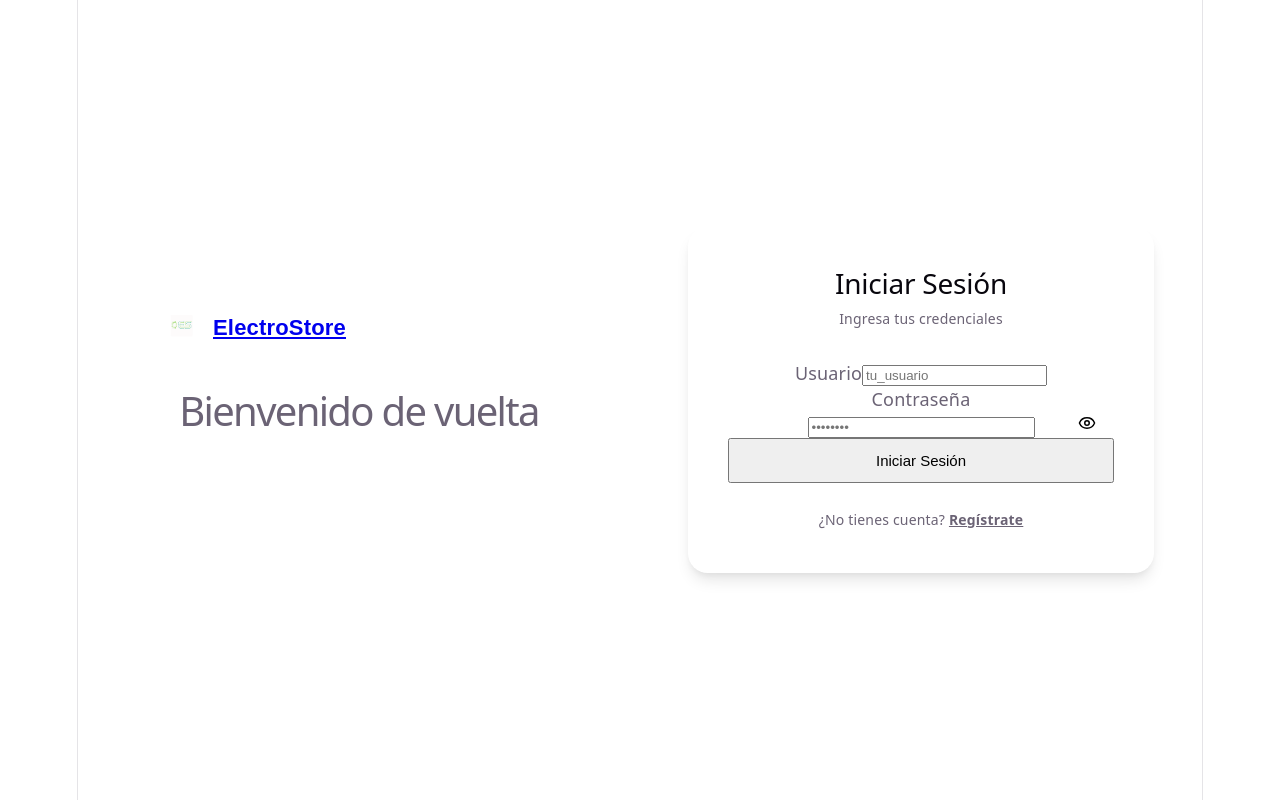
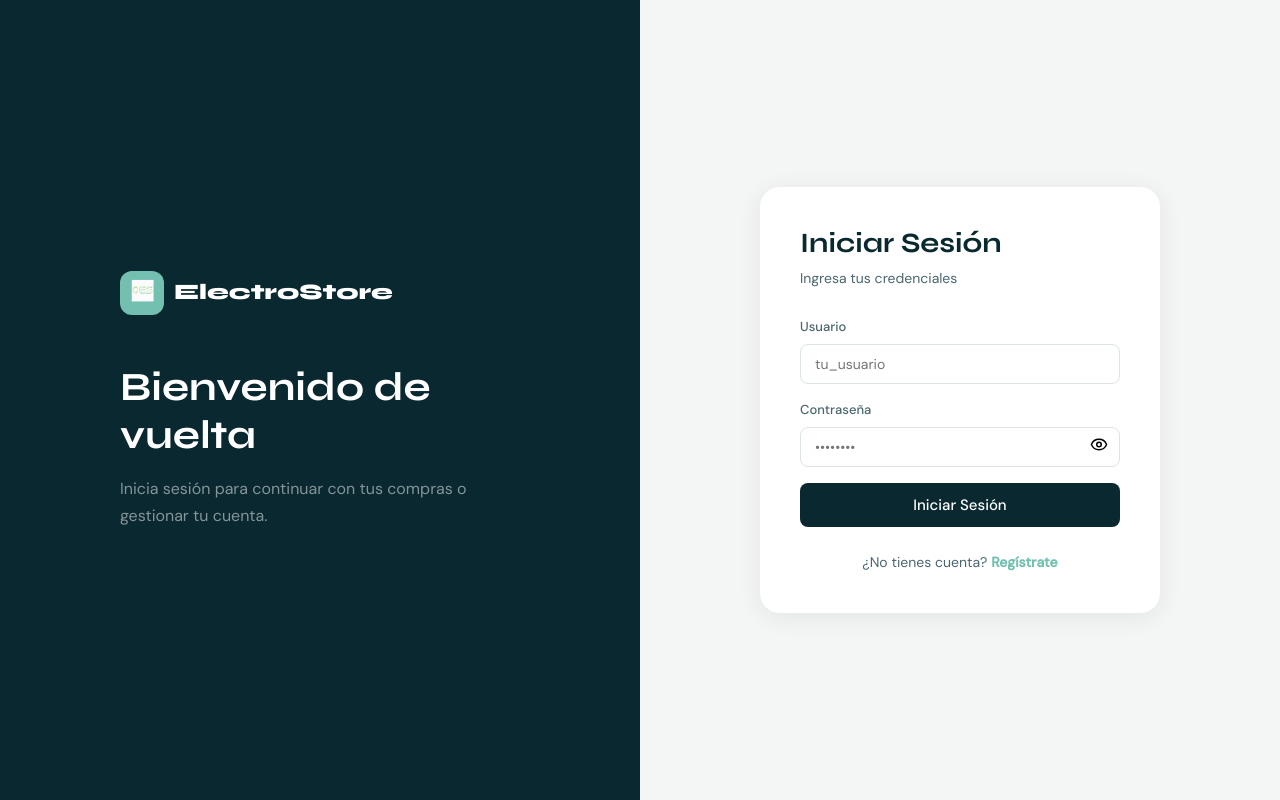
Before and after one commit to IvanaFD/Electrostore-, a Vue app in the folder frontend/: page /login in a window 1280 px wide. Built offline with nearby package versions, Linux system fonts and the light colour scheme; no server answers.

Commit message:
style(ui): adjust global styles

```diff
--- a/frontend/src/style.css
+++ b/frontend/src/style.css
@@ -1,296 +1,131 @@
+@import url('https://fonts.googleapis.com/css2?family=Syne:wght@400;500;600;700;800&family=DM+Sans:wght@300;400;500&display=swap');
+
 :root {
-  --text: #6b6375;
-  --text-h: #08060d;
-  --bg: #fff;
-  --border: #e5e4e7;
-  --code-bg: #f4f3ec;
-  --accent: #aa3bff;
-  --accent-bg: rgba(170, 59, 255, 0.1);
-  --accent-border: rgba(170, 59, 255, 0.5);
-  --social-bg: rgba(244, 243, 236, 0.5);
-  --shadow:
-    rgba(0, 0, 0, 0.1) 0 10px 15px -3px, rgba(0, 0, 0, 0.05) 0 4px 6px -2px;
-
-  --sans: system-ui, 'Segoe UI', Roboto, sans-serif;
-  --heading: system-ui, 'Segoe UI', Roboto, sans-serif;
-  --mono: ui-monospace, Consolas, monospace;
-
-  font: 18px/145% var(--sans);
-  letter-spacing: 0.18px;
-  color-scheme: light dark;
-  color: var(--text);
-  background: var(--bg);
-  font-synthesis: none;
-  text-rendering: optimizeLegibility;
-  -webkit-font-smoothing: antialiased;
-  -moz-osx-font-smoothing: grayscale;
-
-  @media (max-width: 1024px) {
-    font-size: 16px;
-  }
+  --teal: #73BFB0;
+  --alabaster: #DCE5E0;
+  --green: #95BF75;
+  --dark: #092830;
+  --dark2: #1F3C43;
+  --white: #ffffff;
+  --gray: #f4f6f5;
+  --text: #092830;
+  --text-light: #4a6670;
+  --border: #dce5e0;
+  --shadow: 0 4px 24px rgba(9,40,48,0.08);
+  --radius: 12px;
+  --radius-sm: 8px;
 }
 
-@media (prefers-color-scheme: dark) {
-  :root {
-    --text: #9ca3af;
-    --text-h: #f3f4f6;
-    --bg: #16171d;
-    --border: #2e303a;
-    --code-bg: #1f2028;
-    --accent: #c084fc;
-    --accent-bg: rgba(192, 132, 252, 0.15);
-    --accent-border: rgba(192, 132, 252, 0.5);
-    --social-bg: rgba(47, 48, 58, 0.5);
-    --shadow:
-      rgba(0, 0, 0, 0.4) 0 10px 15px -3px, rgba(0, 0, 0, 0.25) 0 4px 6px -2px;
-  }
+* { margin: 0; padding: 0; box-sizing: border-box; }
 
-  #social .button-icon {
-    filter: invert(1) brightness(2);
-  }
+body {
+  font-family: 'DM Sans', sans-serif;
+  color: var(--text);
+  background: var(--white);
+  line-height: 1.6;
 }
 
-body {
-  margin: 0;
+h1, h2, h3, h4, h5 {
+  font-family: 'Syne', sans-serif;
+  font-weight: 700;
+  line-height: 1.2;
 }
 
-h1,
-h2 {
-  font-family: var(--heading);
-  font-weight: 500;
-  color: var(--text-h);
+a { text-decoration: none; color: inherit; }
+
+button { cursor: pointer; font-family: 'DM Sans', sans-serif; }
+
+img { max-width: 100%; display: block; }
+
+.container {
+  max-width: 1280px;
+  margin: 0 auto;
+  padding: 0 24px;
 }
 
-h1 {
-  font-size: 56px;
-  letter-spacing: -1.68px;
-  margin: 32px 0;
-  @media (max-width: 1024px) {
-    font-size: 36px;
-    margin: 20px 0;
-  }
-}
-h2 {
-  font-size: 24px;
-  line-height: 118%;
-  letter-spacing: -0.24px;
-  margin: 0 0 8px;
-  @media (max-width: 1024px) {
-    font-size: 20px;
-  }
-}
-p {
-  margin: 0;
+.btn {
+  display: inline-flex;
+  align-items: center;
+  gap: 8px;
+  padding: 10px 20px;
+  border-radius: var(--radius-sm);
+  font-size: 14px;
+  font-weight: 500;
+  border: none;
+  transition: all 0.2s;
 }
 
-code,
-.counter {
-  font-family: var(--mono);
+.btn-primary {
+  background: var(--dark);
+  color: var(--white);
+}
+.btn-primary:hover { background: var(--dark2); transform: translateY(-1px); }
+
+.btn-teal {
+  background: var(--teal);
+  color: var(--white);
+}
+.btn-teal:hover { background: #5aada0; transform: translateY(-1px); }
+
+.btn-outline {
+  background: transparent;
+  color: var(--dark);
+  border: 1.5px solid var(--dark);
+}
+.btn-outline:hover { background: var(--dark); color: var(--white); }
+
+.badge {
   display: inline-flex;
-  border-radius: 4px;
-  color: var(--text-h);
+  align-items: center;
+  justify-content: center;
+  min-width: 18px;
+  height: 18px;
+  border-radius: 999px;
+  background: var(--teal);
+  color: white;
+  font-size: 11px;
+  font-weight: 700;
+  padding: 0 5px;
 }
 
-code {
-  font-size: 15px;
-  line-height: 135%;
-  padding: 4px 8px;
-  background: var(--code-bg);
+input, select, textarea {
+  font-family: 'DM Sans', sans-serif;
+  font-size: 14px;
+  color: var(--text);
 }
 
-.counter {
-  font-size: 16px;
-  padding: 5px 10px;
-  border-radius: 5px;
-  color: var(--accent);
-  background: var(--accent-bg);
-  border: 2px solid transparent;
-  transition: border-color 0.3s;
-  margin-bottom: 24px;
-
-  &:hover {
-    border-color: var(--accent-border);
-  }
-  &:focus-visible {
-    outline: 2px solid var(--accent);
-    outline-offset: 2px;
-  }
+.form-group {
+  display: flex;
+  flex-direction: column;
+  gap: 6px;
+  margin-bottom: 16px;
 }
 
-.hero {
-  position: relative;
-
-  .base,
-  .framework,
-  .vite {
-    inset-inline: 0;
-    margin: 0 auto;
-  }
-
-  .base {
-    width: 170px;
-    position: relative;
-    z-index: 0;
-  }
-
-  .framework,
-  .vite {
-    position: absolute;
-  }
-
-  .framework {
-    z-index: 1;
-    top: 34px;
-    height: 28px;
-    transform: perspective(2000px) rotateZ(300deg) rotateX(44deg) rotateY(39deg)
-      scale(1.4);
-  }
-
-  .vite {
-    z-index: 0;
-    top: 107px;
-    height: 26px;
-    width: auto;
-    transform: perspective(2000px) rotateZ(300deg) rotateX(40deg) rotateY(39deg)
-      scale(0.8);
-  }
+.form-group label {
+  font-size: 13px;
+  font-weight: 500;
+  color: var(--text-light);
 }
 
-#app {
-  width: 1126px;
-  max-width: 100%;
-  margin: 0 auto;
-  text-align: center;
-  border-inline: 1px solid var(--border);
-  min-height: 100svh;
-  display: flex;
-  flex-direction: column;
-  box-sizing: border-box;
+.form-control {
+  width: 100%;
+  padding: 10px 14px;
+  border: 1.5px solid var(--border);
+  border-radius: var(--radius-sm);
+  background: var(--white);
+  transition: border-color 0.2s;
+  outline: none;
 }
 
-#center {
-  display: flex;
-  flex-direction: column;
-  gap: 25px;
-  place-content: center;
-  place-items: center;
-  flex-grow: 1;
+.form-control:focus { border-color: var(--teal); }
 
-  @media (max-width: 1024px) {
-    padding: 32px 20px 24px;
-    gap: 18px;
-  }
+.error-msg {
+  font-size: 13px;
+  color: #e05555;
+  margin-top: 4px;
 }
 
-#next-steps {
-  display: flex;
-  border-top: 1px solid var(--border);
-  text-align: left;
-
-  & > div {
-    flex: 1 1 0;
-    padding: 32px;
-    @media (max-width: 1024px) {
-      padding: 24px 20px;
-    }
-  }
-
-  .icon {
-    margin-bottom: 16px;
-    width: 22px;
-    height: 22px;
-  }
-
-  @media (max-width: 1024px) {
-    flex-direction: column;
-    text-align: center;
-  }
-}
-
-#docs {
-  border-right: 1px solid var(--border);
-
-  @media (max-width: 1024px) {
-    border-right: none;
-    border-bottom: 1px solid var(--border);
-  }
-}
-
-#next-steps ul {
-  list-style: none;
-  padding: 0;
-  display: flex;
-  gap: 8px;
-  margin: 32px 0 0;
-
-  .logo {
-    height: 18px;
-  }
-
-  a {
-    color: var(--text-h);
-    font-size: 16px;
-    border-radius: 6px;
-    background: var(--social-bg);
-    display: flex;
-    padding: 6px 12px;
-    align-items: center;
-    gap: 8px;
-    text-decoration: none;
-    transition: box-shadow 0.3s;
-
-    &:hover {
-      box-shadow: var(--shadow);
-    }
-    .button-icon {
-      height: 18px;
-      width: 18px;
-    }
-  }
-
-  @media (max-width: 1024px) {
-    margin-top: 20px;
-    flex-wrap: wrap;
-    justify-content: center;
-
-    li {
-      flex: 1 1 calc(50% - 8px);
-    }
-
-    a {
-      width: 100%;
-      justify-content: center;
-      box-sizing: border-box;
-    }
-  }
-}
-
-#spacer {
-  height: 88px;
-  border-top: 1px solid var(--border);
-  @media (max-width: 1024px) {
-    height: 48px;
-  }
-}
-
-.ticks {
-  position: relative;
-  width: 100%;
-
-  &::before,
-  &::after {
-    content: '';
-    position: absolute;
-    top: -4.5px;
-    border: 5px solid transparent;
-  }
-
-  &::before {
-    left: 0;
-    border-left-color: var(--border);
-  }
-  &::after {
-    right: 0;
-    border-right-color: var(--border);
-  }
-}
+/* Scrollbar */
+::-webkit-scrollbar { width: 6px; }
+::-webkit-scrollbar-track { background: var(--alabaster); }
+::-webkit-scrollbar-thumb { background: var(--teal); border-radius: 3px; }
```
